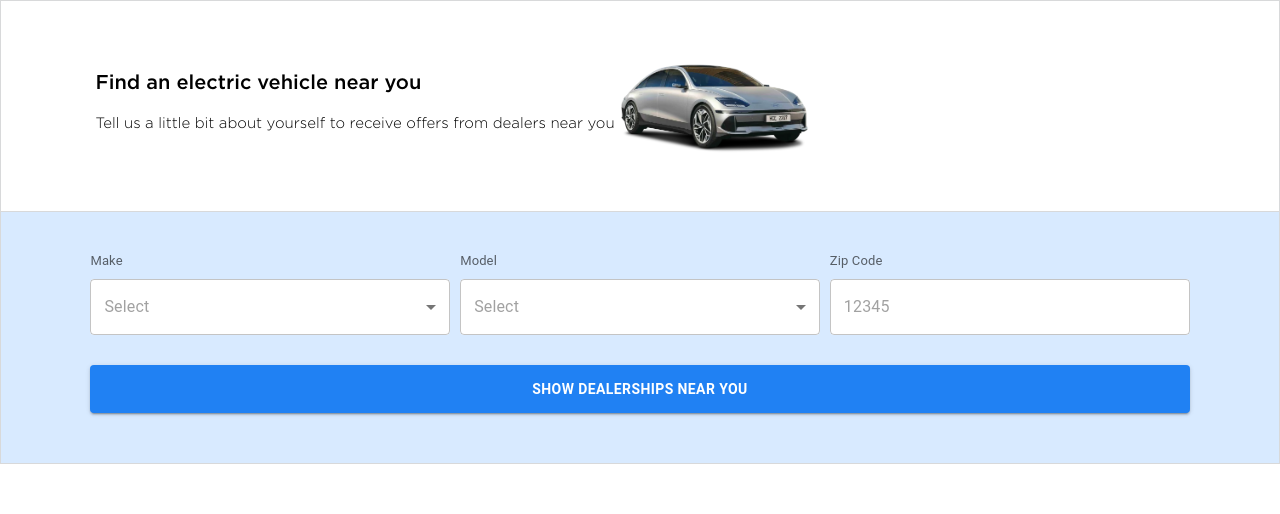
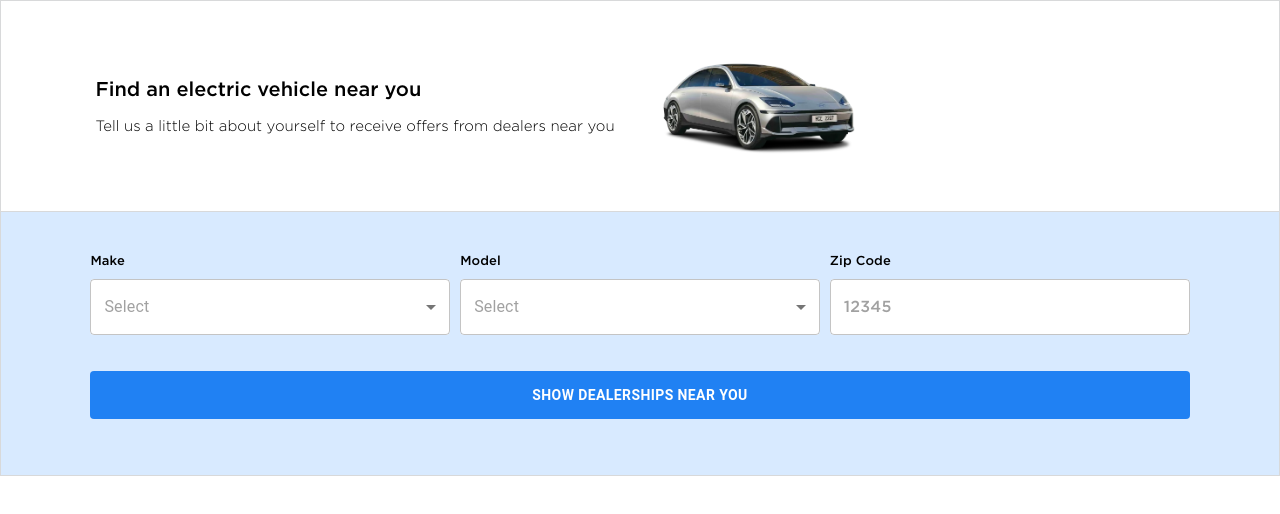
Before and after one commit to okiroth/ev-widget, a React (Create React App) app: page / in a window 1280 px wide. Shown: the top 514 px of the page. Built offline with nearby package versions, Linux system fonts and the light colour scheme.

Commit message:
Fix UI bugs

```diff
--- a/src/App.css
+++ b/src/App.css
@@ -53,7 +53,7 @@
 }
 
 .row-spacer {
-  padding: 5px 0;
+  padding: 8px 0;
 }
 
 .column {
@@ -79,11 +79,13 @@ input,
 select {
   background-color: white !important;
   border-radius: 10px;
+  font-family: "Gotham" !important;
 }
 
 .input {
   flex: 1;
   margin-right: 10px;
+  font-family: "Gotham" !important;
 }
 
 .input:last-child {
@@ -93,6 +95,7 @@ select {
 .submit-button {
   flex: 1;
   margin-top: 20px;
+  box-shadow: none !important;
 }
 
 .link {
@@ -116,7 +119,6 @@ select {
   font-size: 20px;
   font-weight: 400;
   line-height: 120%; /* 26.4px */
-  margin-bottom: 20px;
 }
 
 .subtitle {
@@ -124,13 +126,14 @@ select {
   font-weight: 300;
   font-style: normal;
   line-height: 120%; /* 19.2px */
-  margin-bottom: 10px;
 }
 
 .label {
   font-size: 13px !important;
   line-height: 120%; /* 15.6px */
   margin-bottom: 8px;
+  font-family: "Gotham" !important;
+  color: #000 !important;
 }
 
 .error {
@@ -185,7 +188,7 @@ select {
 }
 
 .car_image {
-  width: 200px;
+  width: 250px;
   height: 150px;
   position: relative;
   object-position: center;
@@ -203,6 +206,7 @@ select {
   font-family: Cambria, Cochin, Georgia, Times, "Times New Roman", serif;
   font-size: 32px;
   font-weight: 700;
+  padding-bottom: 12px;
 }
 
 .text-blue {
--- a/src/components/TopSection.js
+++ b/src/components/TopSection.js
@@ -12,8 +12,9 @@ const TopSection = ({ selection }) => {
 
   return (
     <div style={{ display: "flex", alignItems: "center" }}>
-      <div>
+      <div style={{ marginRight: 20 }}>
         <div className="title">Find an electric vehicle near you</div>
+        <div className="row-spacer" />
         <div className="subtitle">
           Tell us a little bit about yourself to receive offers from dealers
           near you
--- a/src/index.css
+++ b/src/index.css
@@ -1,6 +1,6 @@
 body {
   margin: 0;
-  font-family: "Gotham", sans-serif;
+  font-family: "Gotham";
   -webkit-font-smoothing: antialiased;
   -moz-osx-font-smoothing: grayscale;
 }
--- a/src/screens/SelectMake.js
+++ b/src/screens/SelectMake.js
@@ -17,7 +17,9 @@ function SelectMake({ setShowStep, setSelection, selection, setDealers }) {
   const [error, setError] = useState("");
   const [loading, setLoading] = useState(false);
   const [makes, setMakes] = useState([]);
-  const [models, setModels] = useState([]);
+  const [models, setModels] = useState([
+    { value: "", label: "Select Make first" },
+  ]);
   const [noDealers, setNoDealers] = useState(false);
 
   const postalCodeRegex = /^[0-9]{5}(?:-[0-9]{4})?$/;
@@ -37,7 +39,12 @@ function SelectMake({ setShowStep, setSelection, selection, setDealers }) {
         )
       ),
     ].map((model) => ({ value: model, label: model }));
-    setModels(modelsPerMake);
+    if (modelsPerMake.length === 0) {
+      console.log("No models found for make", selection.make);
+      setModels([{ value: "", label: "Select Make first" }]);
+    } else {
+      setModels(modelsPerMake);
+    }
   }, [selection.make]);
 
   useEffect(() => {
--- a/src/screens/calculator/LeftMenu.js
+++ b/src/screens/calculator/LeftMenu.js
@@ -43,6 +43,7 @@ function LeftMenu({ setSelection, selection, lease, setLease }) {
         <div className="column">
           <div className="title">Lease details</div>
         </div>
+        <div className="row-spacer" />
         <div className="column">
           <InputLabel className="label">Make</InputLabel>
           <Select
--- a/src/screens/calculator/TopSectionCalc.js
+++ b/src/screens/calculator/TopSectionCalc.js
@@ -35,6 +35,7 @@ const TopSectionCalc = ({ lease }) => {
     <div className="top_section_calc">
       <div>
         <div className="title">Estimated monthly lease payment</div>
+        <div className="row-spacer" />
         <div className="row">
           <div className="column">
             <div className="big_number text-blue">
@@ -56,6 +57,7 @@ const TopSectionCalc = ({ lease }) => {
             Federal tax credit based on eligibility. To learn more about
             requirements,{" "}
             <a
+              className="text-gray"
               target="_blank"
               href="https://www.nerdwallet.com/article/taxes/ev-tax-credit-electric-vehicle-tax-credit"
               rel="noreferrer"
```
